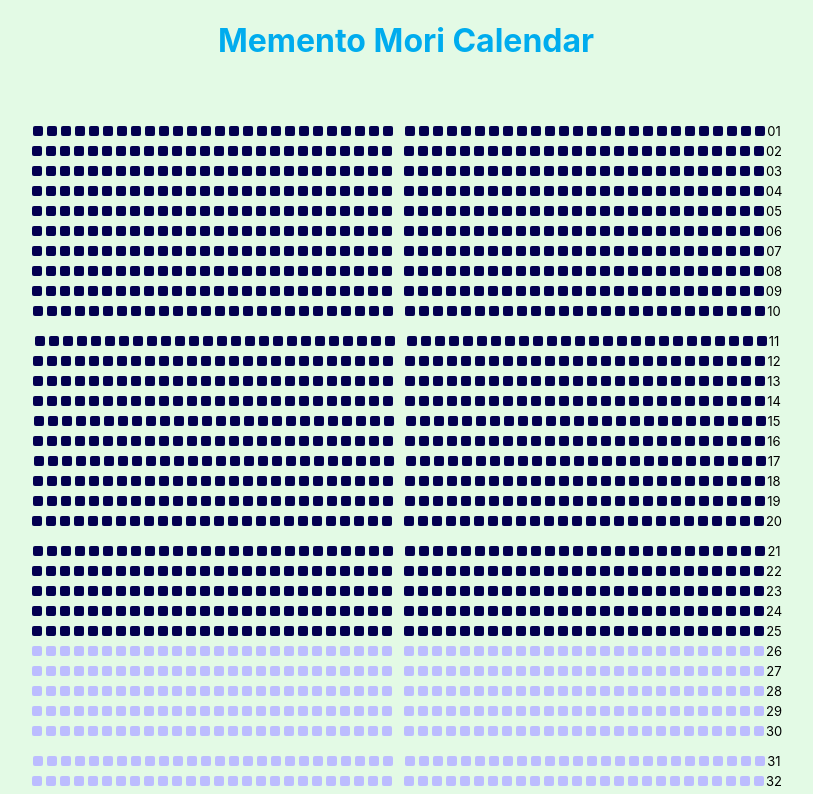
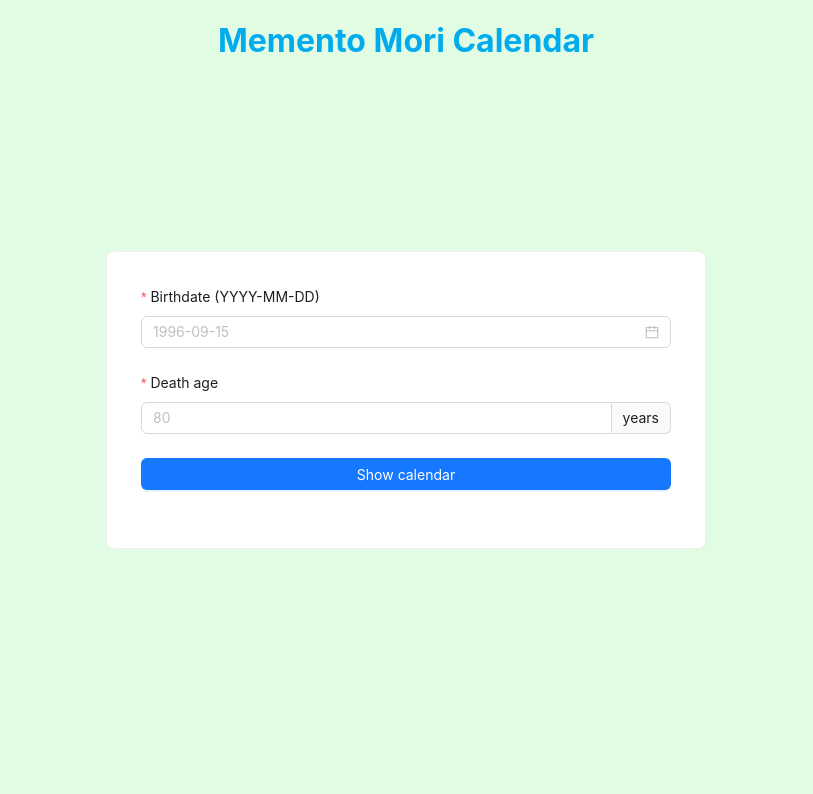
Before and after one commit to chessmadridista/memento-mori, a React (Create React App) app in the folder app/: page / in a window 1280 px wide. Shown: the top 794 px of the page, without its empty margins (234-1047 px from the left). Built offline with nearby package versions, Linux system fonts and the light colour scheme.

Commit message:
Add routes for the form container and the calendar.

```diff
--- a/app/src/App.js
+++ b/app/src/App.js
@@ -1,21 +1,27 @@
 import styles from './App.module.scss';
+import FormContainer from './components/form/Form';
 import Calendar from './components/calendar/Calendar';
 import {
   createBrowserRouter,
   RouterProvider,
 } from 'react-router-dom';
-// import FormContainer from './components/form/Form';
-// import { useState } from 'react';
+
+const router = createBrowserRouter([
+  {
+    path: '/',
+    element: <FormContainer />,
+  },
+  {
+    path: '/calendar',
+    element: <Calendar />,
+  },
+]);
 
 function App() {
-  // const [showForm, setShowForm] = useState(true);
-
   return (
     <>
       <h1 className={ styles.heading }>Memento Mori Calendar</h1>
-      {/* <FormContainer /> */}
-      <Calendar />
-      {/* { showForm ? <FormContainer /> : <Calendar /> } */}
+      <RouterProvider router={ router } />
     </>
   );
 }
```
